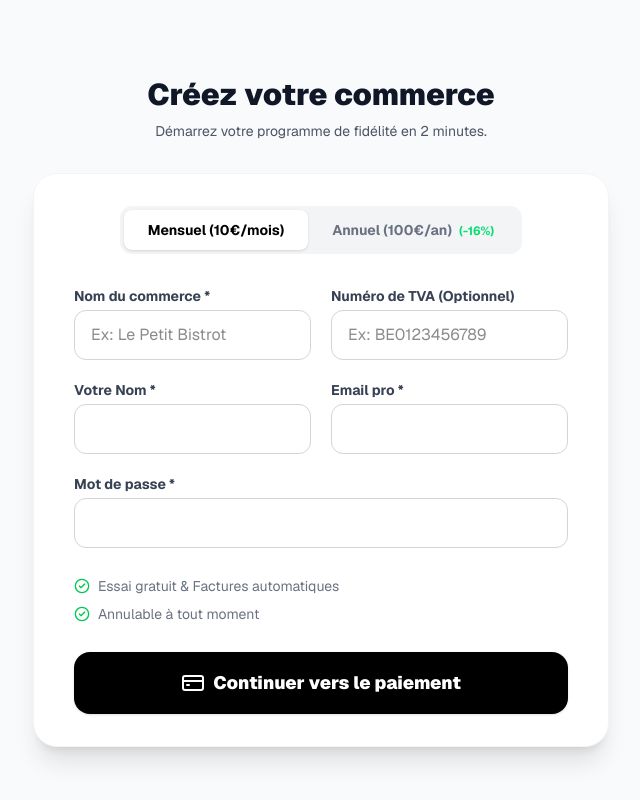
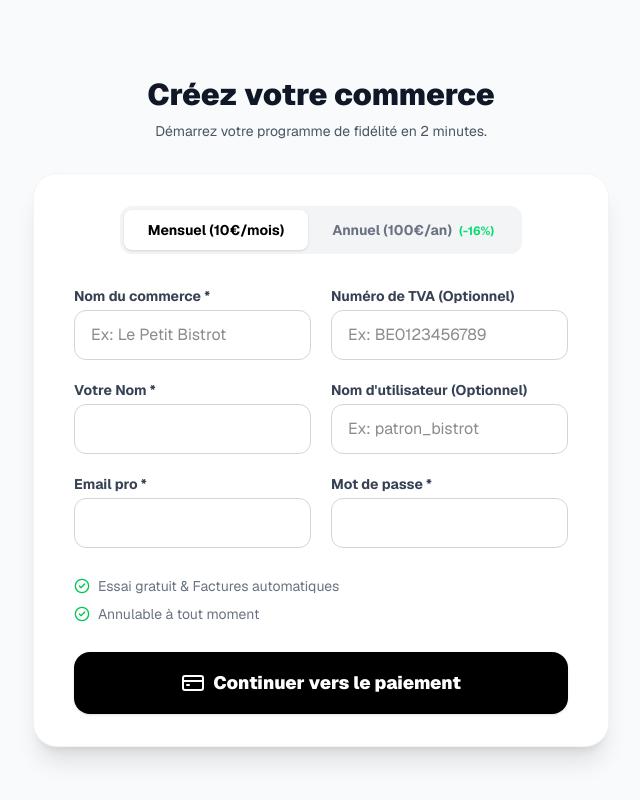
Before and after one commit to Banane653/A-T-Tech, a Next.js app: page /en/onboarding in a window 1280 px wide. Shown: the whole page, without its empty margins (319-959 px from the left). Built offline with nearby package versions, Linux system fonts and the light colour scheme.

Commit message:
Ajout de la demande du username avant le paiement

```diff
--- a/src/app/[locale]/onboarding/page.tsx
+++ b/src/app/[locale]/onboarding/page.tsx
@@ -14,6 +14,7 @@ export default function OnboardingPage() {
         companyName: '',
         vatNumber: '',
         name: '',
+        username: '',
         email: '',
         password: '',
     });
@@ -115,6 +116,7 @@ export default function OnboardingPage() {
                             </div>
                         </div>
 
+                        {/* Bloc Nom & Username */}
                         <div className="grid grid-cols-1 gap-5 sm:grid-cols-2">
                             <div>
                                 <label className="block text-sm font-bold text-gray-700 mb-1">Votre Nom *</label>
@@ -127,6 +129,20 @@ export default function OnboardingPage() {
                                 />
                             </div>
                             <div>
+                                <label className="block text-sm font-bold text-gray-700 mb-1">Nom d'utilisateur (Optionnel)</label>
+                                <input
+                                    type="text"
+                                    placeholder="Ex: patron_bistrot"
+                                    className="w-full px-4 py-3 rounded-xl border border-gray-300 focus:ring-2 focus:ring-black focus:border-black outline-none transition"
+                                    value={formData.username}
+                                    onChange={(e) => setFormData({ ...formData, username: e.target.value })}
+                                />
+                            </div>
+                        </div>
+
+                        {/* Bloc Email & Mot de passe */}
+                        <div className="grid grid-cols-1 gap-5 sm:grid-cols-2">
+                            <div>
                                 <label className="block text-sm font-bold text-gray-700 mb-1">Email pro *</label>
                                 <input
                                     required
@@ -136,8 +152,6 @@ export default function OnboardingPage() {
                                     onChange={(e) => setFormData({ ...formData, email: e.target.value })}
                                 />
                             </div>
-                        </div>
-
                             <div>
                                 <label className="block text-sm font-bold text-gray-700 mb-1">Mot de passe *</label>
                                 <input
@@ -147,6 +161,7 @@ export default function OnboardingPage() {
                                     value={formData.password}
                                     onChange={(e) => setFormData({ ...formData, password: e.target.value })}
                                 />
+                            </div>
                         </div>
 
                         <ul className="text-sm text-gray-500 space-y-2 py-2">
--- a/src/app/api/onboarding/route.ts
+++ b/src/app/api/onboarding/route.ts
@@ -11,31 +11,41 @@ const stripe = new Stripe(process.env.STRIPE_SECRET_KEY as string, {
 export async function POST(request: Request) {
     try {
         const body = await request.json();
-        const { companyName, vatNumber, name, email, password, plan } = body;
+        // On ajoute "username" à l'extraction
+        const { companyName, vatNumber, name, email, password, plan, username } = body;
 
         if (!companyName || !name || !email || !password) {
             return NextResponse.json({ error: 'Veuillez remplir tous les champs obligatoires.' }, { status: 400 });
         }
 
-        // 1. Vérifier si l'email existe déjà (le gérant a déjà un compte)
+        // 1. Vérifier si l'email existe déjà
         const existingUser = await prisma.merchantUser.findUnique({ where: { email } });
         if (existingUser) {
             return NextResponse.json({ error: 'Un compte existe déjà avec cet email.' }, { status: 400 });
         }
 
-        // 2. Hacher le mot de passe du gérant
+        // 2. Vérifier si le username est déjà pris (s'il a été rempli)
+        if (username) {
+            const existingUsername = await prisma.merchantUser.findUnique({ where: { username } });
+            if (existingUsername) {
+                return NextResponse.json({ error: 'Ce nom d\'utilisateur est déjà pris. Veuillez en choisir un autre.' }, { status: 400 });
+            }
+        }
+
+        // 3. Hacher le mot de passe
         const hashedPassword = await bcrypt.hash(password, 10);
 
-        // 3. Créer l'entreprise (inactive) et son compte gérant (ADMIN)
+        // 4. Créer l'entreprise (inactive) et son compte gérant
         const company = await prisma.company.create({
             data: {
                 name: companyName,
                 vatNumber: vatNumber || null,
-                subscriptionStatus: 'inactive', // Bloqué tant que Stripe n'a pas validé
+                subscriptionStatus: 'inactive',
                 users: {
                     create: {
                         name,
                         email,
+                        username: username || null, // Ajout du username ici
                         password: hashedPassword,
                         role: 'ADMIN',
                     }
```
Lines whose indentation alone changed are shown as unchanged.
